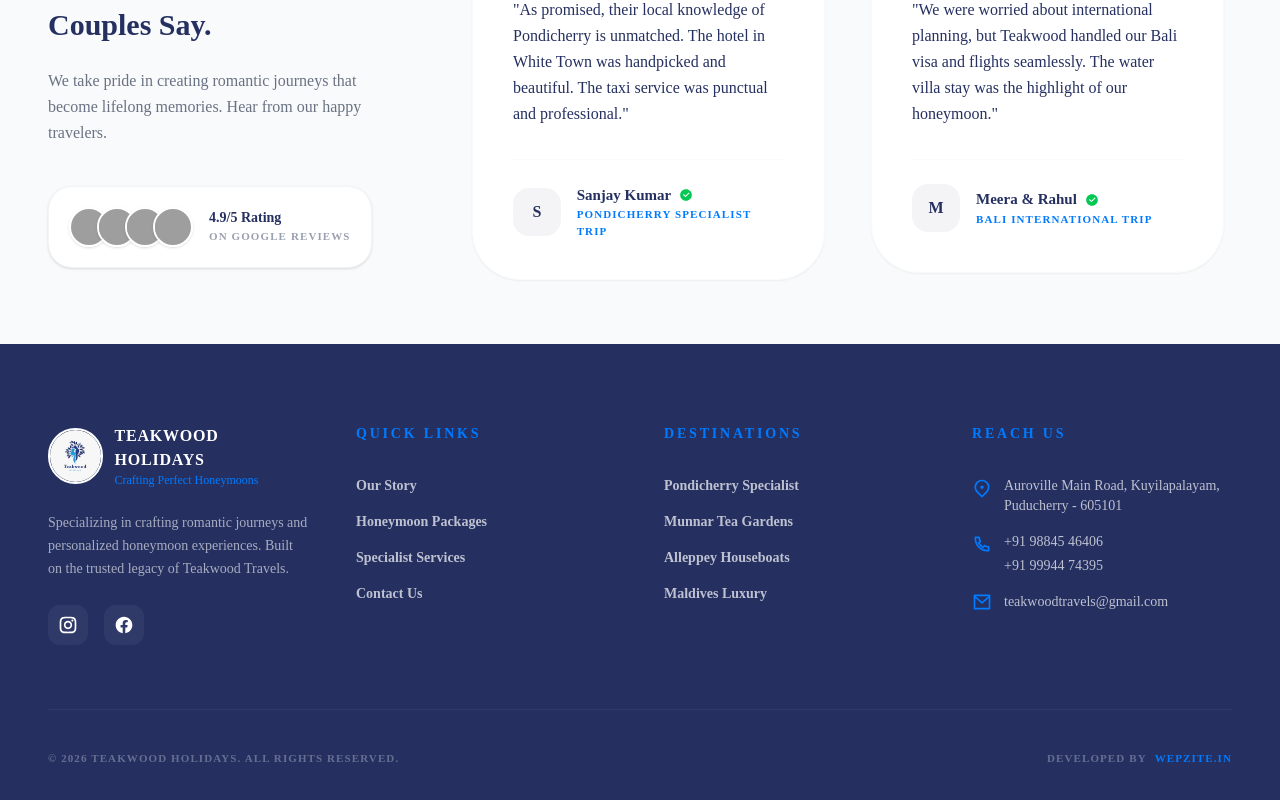
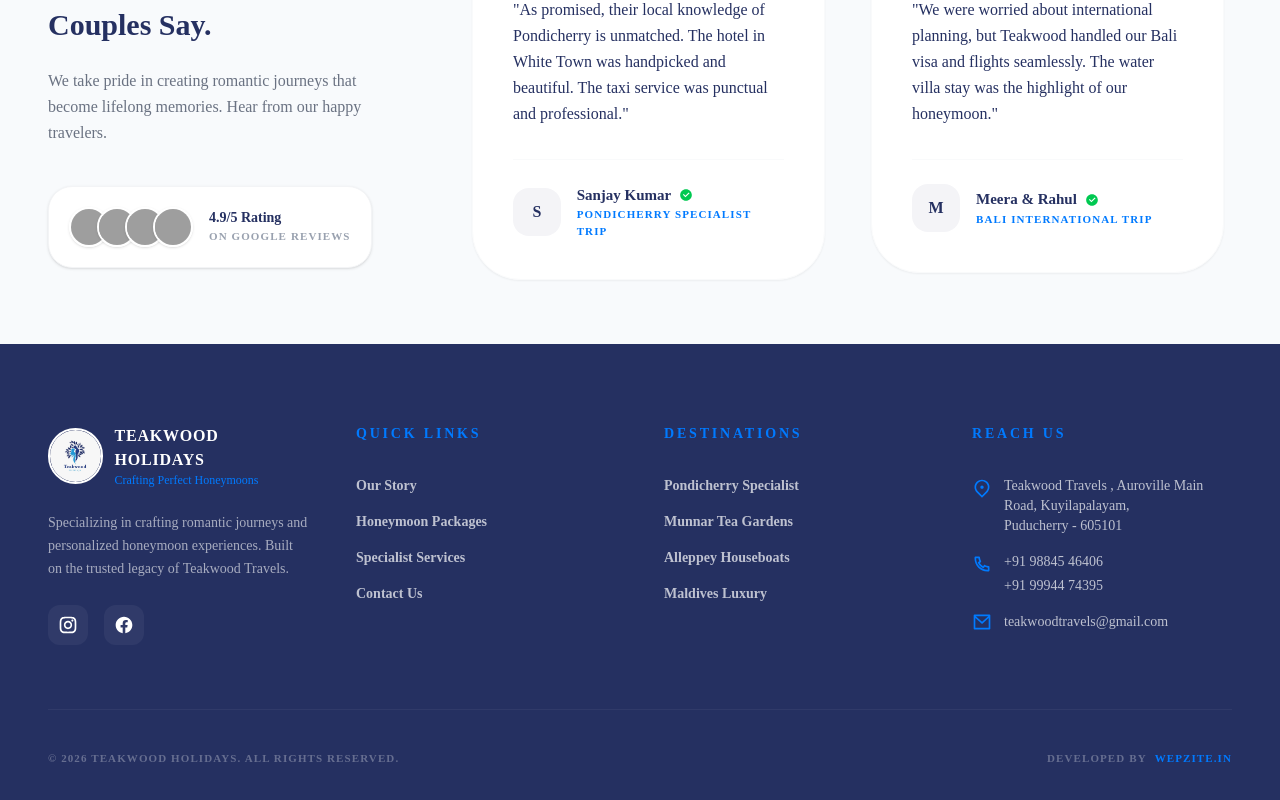
Before and after one commit to rushtamizha/teak, a Next.js app: page / in a window 1280 px wide. Shown: the part 4910-5710 px from the top of the page. Built offline with nearby package versions, Linux system fonts and the light colour scheme; grey boxes are pictures that could not be loaded.

Commit message:
update: enterprise UI with Plus Jakarta Sans and Pondy-specific SEO

```diff
--- a/components/Footer.jsx
+++ b/components/Footer.jsx
@@ -86,7 +86,7 @@
             <div className="space-y-4 text-sm font-medium text-white/70">
               <div className="flex items-start gap-3">
                 <RiMapPin2Line className="text-[#007aff] text-xl shrink-0 mt-0.5" />
-                <p>Auroville Main Road, Kuyilapalayam, <br />Puducherry - 605101</p>
+                <p> Teakwood Travels , Auroville Main Road, Kuyilapalayam, <br />Puducherry - 605101</p>
               </div>
               <div className="flex items-start gap-3">
                 <RiPhoneLine className="text-[#007aff] text-xl shrink-0 mt-0.5" />
```
